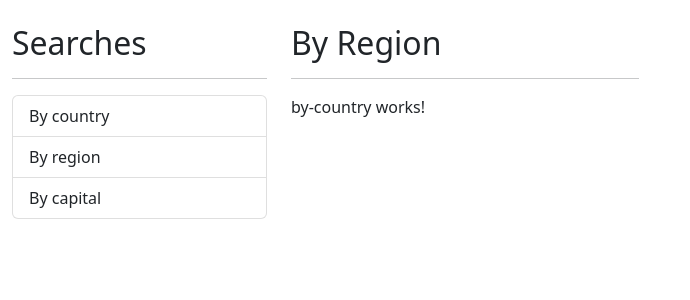
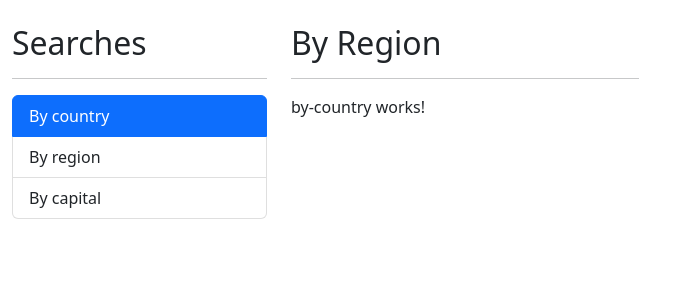
Before and after one commit to m4rok97/angular-country-app, an Angular app: page / in a window 1280 px wide. Shown: the top 300 px of the page, without its empty margins (0-690 px from the left). Built offline with nearby package versions, Linux system fonts and the light colour scheme.

Commit message:
Add sidebar

```diff
--- a/src/app/app.component.html
+++ b/src/app/app.component.html
@@ -1,13 +1,6 @@
 <div class="row container mt-4">
   <div class="col-3">
-    <h2>Searches</h2>
-    <hr />
-
-    <ul class="list-group">
-      <li class="list-group-item">By country</li>
-      <li class="list-group-item">By region</li>
-      <li class="list-group-item">By capital</li>
-    </ul>
+    <app-sidebar></app-sidebar>
   </div>
 
   <div class="col-4">
--- a/src/app/shared/shared.module.ts
+++ b/src/app/shared/shared.module.ts
@@ -1,10 +1,11 @@
 import { NgModule } from '@angular/core';
 import { CommonModule } from '@angular/common';
 import { SidebarComponent } from './sidebar/sidebar.component';
+import { AppRoutingModule } from '../app-routing.module';
 
 @NgModule({
   declarations: [SidebarComponent],
   exports: [SidebarComponent],
-  imports: [CommonModule],
+  imports: [AppRoutingModule, CommonModule],
 })
 export class SharedModule {}
--- a/src/app/shared/sidebar/sidebar.component.css
+++ b/src/app/shared/sidebar/sidebar.component.css
@@ -0,0 +1,3 @@
+li{
+  cursor: pointer;
+}
--- a/src/app/shared/sidebar/sidebar.component.html
+++ b/src/app/shared/sidebar/sidebar.component.html
@@ -1 +1,14 @@
-<p>sidebar works!</p>
+<h2>Searches</h2>
+<hr />
+
+<ul class="list-group">
+  <li routerLink="" routerLinkActive="active" [routerLinkActiveOptions]="{ exact: true }" class="list-group-item">
+    By country
+  </li>
+  <li routerLink="region" routerLinkActive="active" class="list-group-item">
+    By region
+  </li>
+  <li routerLink="capital" routerLinkActive="active" class="list-group-item">
+    By capital
+  </li>
+</ul>
```
